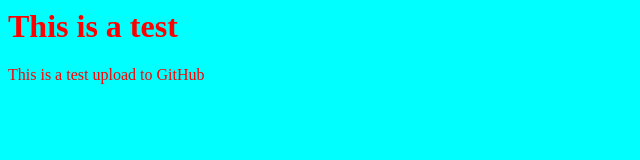
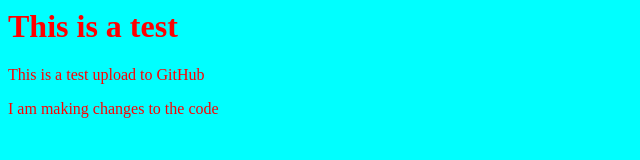
Before and after one commit to BrettwilsonII/githublab, a plain HTML site: page GitHubTest/index.html in a window 1280 px wide. Shown: the whole page, without its empty margins (0-640 px from the left). Drawn offline with Linux system fonts and the light colour scheme.

Commit message:
Added another paragraph tag

```diff
--- a/GitHubTest/index.html
+++ b/GitHubTest/index.html
@@ -6,5 +6,6 @@
 <body>
 <h1 class="class">This is a test</h1>
 <p class="class">This is a test upload to GitHub</p>
+<p class="class">I am making changes to the code</p>
 </body>
 </html>
```
